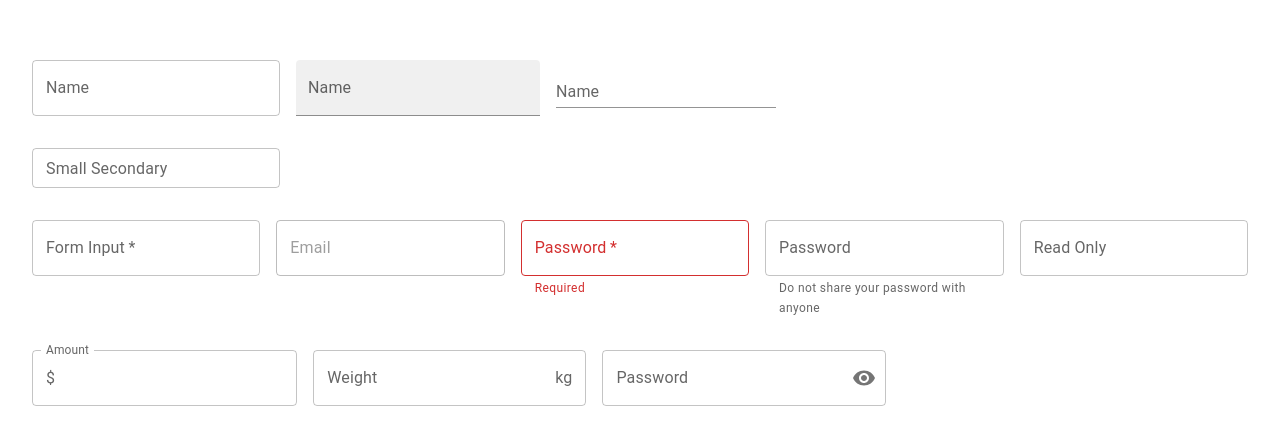
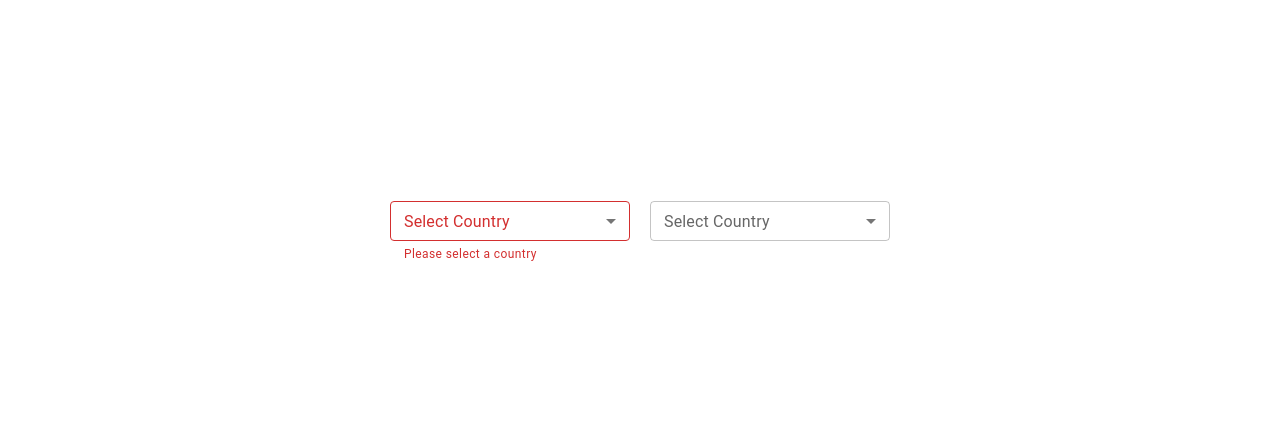
Before and after one commit to ifoysalahmmed/material-demo, a React (Vite) app: page / in a window 1280 px wide. Shown: the part 167-612 px from the top of the page. Built offline with nearby package versions, Linux system fonts and the light colour scheme.

Commit message:
added MuiSelect

```diff
--- a/src/App.jsx
+++ b/src/App.jsx
@@ -1,6 +1,7 @@
 import "./App.css";
 // import MuiButton from "./components/MuiButton";
-import MuiTextField from "./components/MuiTextField";
+import MuiSelect from "./components/MuiSelect";
+// import MuiTextField from "./components/MuiTextField";
 // import MuiTypography from "./components/MuiTypography";
 
 const App = () => {
@@ -8,7 +9,8 @@ const App = () => {
     <>
       {/* <MuiTypography /> */}
       {/* <MuiButton /> */}
-      <MuiTextField />
+      {/* <MuiTextField /> */}
+      <MuiSelect />
     </>
   );
 };
--- /dev/null
+++ b/src/components/MuiSelect.jsx
@@ -0,0 +1,62 @@
+import { Box, MenuItem, TextField } from "@mui/material";
+import { useState } from "react";
+
+const MuiSelect = () => {
+  const [country, setCountry] = useState("");
+
+  console.log(country);
+
+  const [countries, setCountries] = useState([]);
+
+  console.log(countries);
+
+  const handleChange = (e) => {
+    setCountry(e.target.value);
+  };
+
+  const handleMultipleChange = (e) => {
+    const value = e.target.value;
+    setCountries(typeof value === "string" ? value.split(",") : value);
+  };
+
+  return (
+    <Box width="500px" display="flex" gap="20px">
+      {/* Single Select */}
+      <TextField
+        label="Select Country"
+        select
+        value={country}
+        onChange={handleChange}
+        fullWidth
+        size="small"
+        color="secondary"
+        error={!country}
+        helperText={!country ? "Please select a country" : ""}
+      >
+        <MenuItem value="BD">Bangladesh</MenuItem>
+        <MenuItem value="IN">India</MenuItem>
+        <MenuItem value="CN">China</MenuItem>
+      </TextField>
+
+      {/* Multi Select */}
+      <TextField
+        label="Select Country"
+        select
+        value={countries}
+        onChange={handleMultipleChange}
+        fullWidth
+        SelectProps={{
+          multiple: true,
+        }}
+        size="small"
+        color="secondary"
+      >
+        <MenuItem value="BD">Bangladesh</MenuItem>
+        <MenuItem value="IN">India</MenuItem>
+        <MenuItem value="CN">China</MenuItem>
+      </TextField>
+    </Box>
+  );
+};
+
+export default MuiSelect;
```
